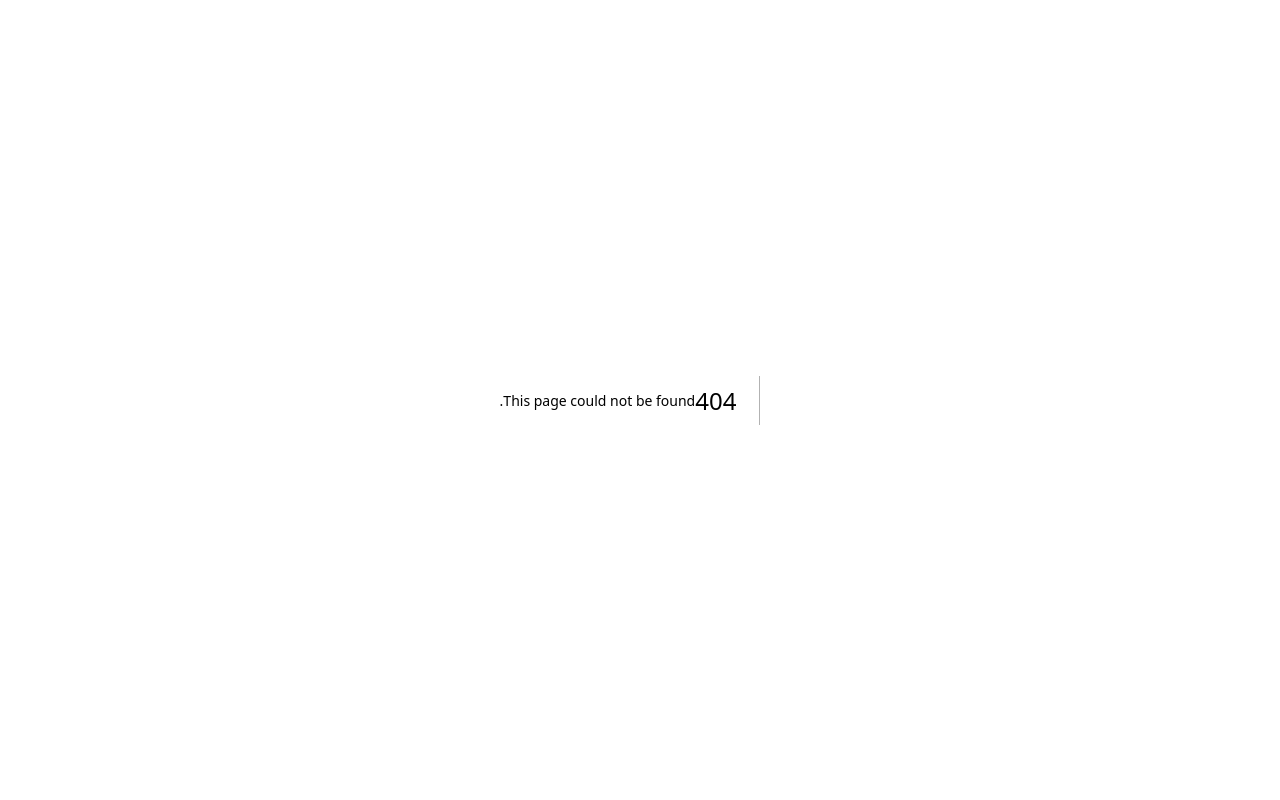
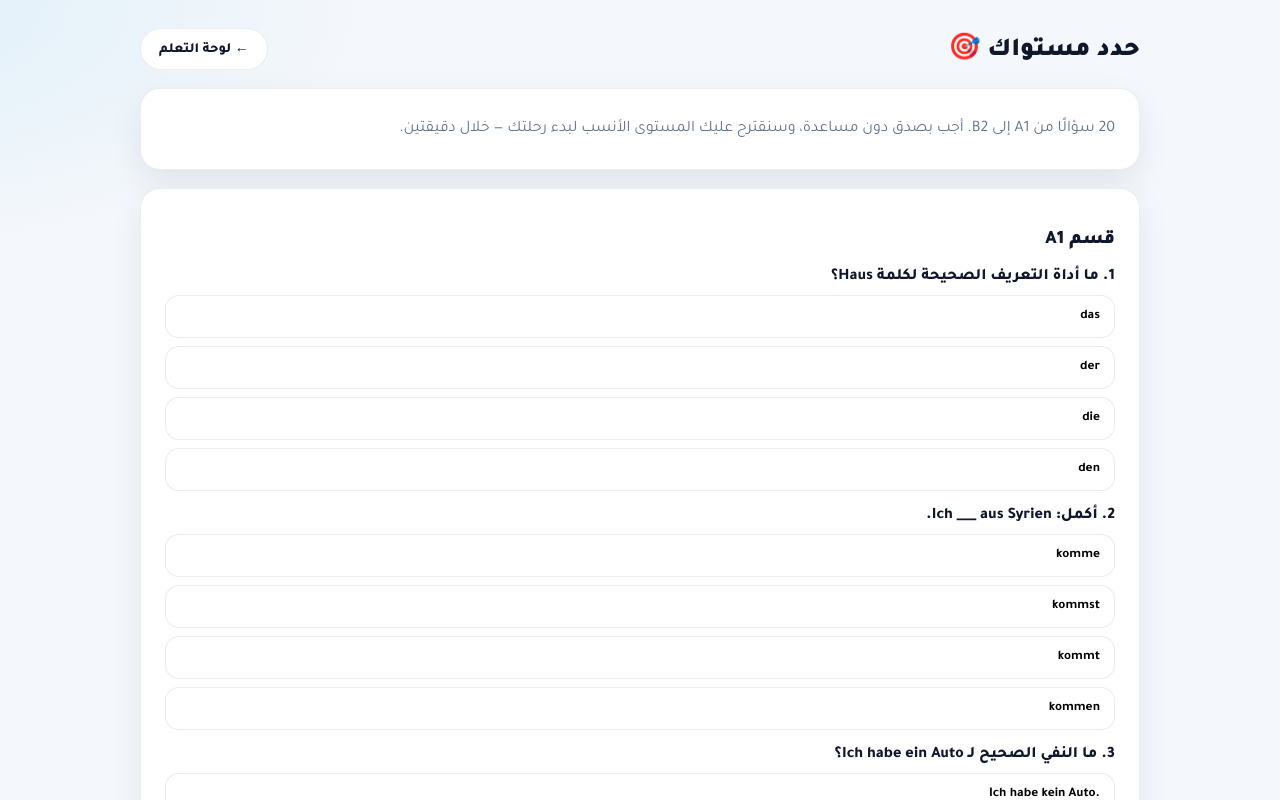
Before and after one commit to qerman-arabic/german-arabic, a Next.js app: page /placement in a window 1280 px wide. Before the commit this address had no page. Shown: the top 800 px of the page. Built offline with nearby package versions, Linux system fonts and the light colour scheme.

Commit message:
placement test

```diff
--- a/app/dashboard/page.js
+++ b/app/dashboard/page.js
@@ -67,6 +67,7 @@ export default function DashboardPage() {
   }
 
   const features = [
+    { href: '/placement', icon: '🎯', title: 'حدد مستواك', desc: 'اختبار ذكي من 20 سؤالًا' },
     { href: '/ai', icon: '🤖', title: 'المعلم الذكي', desc: 'اسأل وصحّح بالألمانية' },
     { href: '/goethe', icon: '🎓', title: 'نماذج Goethe', desc: '60 نموذجًا بأسلوب الامتحان' },
     { href: '/listening', icon: '🎧', title: 'الاستماع', desc: '60 مقطعًا بنبرتين' },
--- /dev/null
+++ b/app/placement/page.js
@@ -0,0 +1,190 @@
+'use client';
+
+import { useState } from 'react';
+
+const BLOCKS = [
+  {
+    level: 'A1',
+    questions: [
+      { q: 'ما أداة التعريف الصحيحة لكلمة Haus؟', o: ['das', 'der', 'die', 'den'], c: 0 },
+      { q: 'أكمل: Ich ___ aus Syrien.', o: ['komme', 'kommst', 'kommt', 'kommen'], c: 0 },
+      { q: 'ما النفي الصحيح لـ Ich habe ein Auto؟', o: ['Ich habe kein Auto.', 'Ich habe nicht Auto.', 'Ich habe keine Auto.', 'Ich kein habe Auto.'], c: 0 },
+      { q: 'كيف تقول «الكتاب» بالألمانية؟', o: ['das Buch', 'der Buch', 'die Buch', 'das Boch'], c: 0 },
+      { q: 'أكمل: Wir ___ müde.', o: ['sind', 'bin', 'ist', 'seid'], c: 0 },
+    ],
+  },
+  {
+    level: 'A2',
+    questions: [
+      { q: 'الماضي التام الصحيح من gehen مع ich؟', o: ['bin gegangen', 'habe gegangen', 'habe geht', 'bin geht'], c: 0 },
+      { q: 'اختر حرف الجر: Ich fahre ___ dem Bus.', o: ['mit', 'für', 'ohne', 'gegen'], c: 0 },
+      { q: 'صيغة المقارنة من groß؟', o: ['größer', 'am größten', 'mehr groß', 'größter'], c: 0 },
+      { q: 'أكمل: Ich lerne Deutsch, ___ in Berlin zu arbeiten.', o: ['um', 'für', 'weil', 'damit'], c: 0 },
+      { q: 'اختر الداتيف الصحيح: Ich helfe ___.', o: ['dem Mann', 'den Mann', 'der Mann', 'das Mann'], c: 0 },
+    ],
+  },
+  {
+    level: 'B1',
+    questions: [
+      { q: 'المبني للمجهول: Das Haus ___ gebaut.', o: ['wird', 'ist', 'hat', 'werden'], c: 0 },
+      { q: 'أكمل بترتيب صحيح: Obwohl es regnet, ___ spazieren.', o: ['gehe ich', 'ich gehe', 'gehe', 'ich ging'], c: 0 },
+      { q: 'الجملة النسبية: Der Mann, ___ ich sehe, ist mein Lehrer.', o: ['den', 'der', 'dem', 'das'], c: 0 },
+      { q: 'أكمل: Ich habe vor, nach Deutschland ___.', o: ['zu ziehen', 'ziehen', 'gezogen', 'ziehe'], c: 0 },
+      { q: 'أكمل: Seitdem er angekommen ___, ruft er täglich an.', o: ['ist', 'war', 'sein', 'wurde'], c: 0 },
+    ],
+  },
+  {
+    level: 'B2',
+    questions: [
+      { q: 'الكلام غير المباشر: Er sagt, er ___ keine Zeit.', o: ['habe', 'hat', 'hätte', 'haben'], c: 0 },
+      { q: 'بديل المجهول: Das Problem ___ lösen.', o: ['lässt sich', 'wird sich', 'ist sich', 'hat sich'], c: 0 },
+      { q: 'الصفة الممتدة: das gestern ___ Ergebnis', o: ['veröffentlichte', 'veröffentlichte', 'veröffentlich', 'veröffentlichend'], c: 0 },
+      { q: 'أكمل: Je mehr du übst, ___ besser wirst du.', o: ['desto', 'damit', 'obwohl', 'jedoch'], c: 0 },
+      { q: 'الجنيتيف: wegen ___ schlechten Wetters', o: ['des', 'der', 'dem', 'den'], c: 0 },
+    ],
+  },
+];
+
+export default function PlacementPage() {
+  const [answers, setAnswers] = useState({});
+  const [result, setResult] = useState(null);
+  const [toast, setToast] = useState('');
+
+  function select(level, qi, oi) {
+    if (result) return;
+    setAnswers((prev) => ({ ...prev, [`${level}-${qi}`]: oi }));
+  }
+
+  function submit() {
+    const total = BLOCKS.reduce((n, b) => n + b.questions.length, 0);
+    if (Object.keys(answers).length < total) {
+      setToast('أجب عن جميع الأسئلة العشرين أولًا');
+      setTimeout(() => setToast(''), 2500);
+      return;
+    }
+
+    const scores = BLOCKS.map((b) =>
+      b.questions.reduce((acc, q, qi) => acc + (answers[`${b.level}-${qi}`] === q.c ? 1 : 0), 0)
+    );
+
+    let rec = 'A1';
+    if (scores[0] >= 3) rec = 'A2';
+    if (scores[0] >= 3 && scores[1] >= 3) rec = 'B1';
+    if (scores[0] >= 3 && scores[1] >= 3 && scores[2] >= 3) rec = 'B2';
+
+    const advanced = scores.every((s) => s >= 4);
+
+    setResult({ scores, rec, advanced });
+    window.scrollTo({ top: 0, behavior: 'smooth' });
+  }
+
+  return (
+    <main className="container">
+      <div className="page-head">
+        <h1 className="page-title">حدد مستواك 🎯</h1>
+        <a className="btn btn-ghost" href="/dashboard">← لوحة التعلم</a>
+      </div>
+
+      {!result && (
+        <div className="card" style={{ marginBottom: 18 }}>
+          <p className="muted" style={{ margin: 0, lineHeight: 2 }}>
+            20 سؤالًا من A1 إلى B2. أجب بصدق دون مساعدة، وسنقترح عليك المستوى
+            الأنسب لبدء رحلتك — خلال دقيقتين.
+          </p>
+        </div>
+      )}
+
+      {result && (
+        <div
+          className="card"
+          style={{
+            textAlign: 'center',
+            background: 'linear-gradient(135deg, #0f766e, #10b981)',
+            color: '#fff',
+            marginBottom: 18,
+          }}
+        >
+          <div style={{ fontSize: 20, fontWeight: 800, opacity: 0.9 }}>
+            مستواك المقترح
+          </div>
+          <div style={{ fontSize: 56, fontWeight: 900 }}>{result.rec}</div>
+          <p style={{ opacity: 0.95, lineHeight: 1.9, maxWidth: 560, margin: '0 auto' }}>
+            {result.advanced
+              ? 'نتيجة استثنائية! أنت متمكن حتى B2 — ركّز على نماذج الامتحان والمحاكاة.'
+              : `تحليلك يظهر أنك تتقن ما قبل ${result.rec} وتحتاج البدء منه. خطتك جاهزة في لوحة التعلم.`}
+          </p>
+          <div style={{ display: 'flex', gap: 10, justifyContent: 'center', marginTop: 14, flexWrap: 'wrap' }}>
+            <a className="btn btn-lg" style={{ background: '#fff', color: '#0f766e' }} href="/dashboard">
+              ابدأ التعلم من {result.rec}
+            </a>
+            <button
+              className="btn btn-lg"
+              style={{ background: 'rgba(255,255,255,.2)', color: '#fff' }}
+              onClick={() => {
+                setResult(null);
+                setAnswers({});
+              }}
+            >
+              إعادة الاختبار
+            </button>
+          </div>
+        </div>
+      )}
+
+      {result && (
+        <div className="card" style={{ marginBottom: 18 }}>
+          <h2 className="section-title">تفصيل نتائجك</h2>
+          {BLOCKS.map((b, i) => (
+            <div key={b.level} style={{ marginBottom: 12 }}>
+              <div style={{ display: 'flex', justifyContent: 'space-between', marginBottom: 4 }}>
+                <span style={{ fontWeight: 800 }}>{b.level}</span>
+                <span className="muted small">{result.scores[i]}/5</span>
+              </div>
+              <div className="progress" style={{ margin: 0 }}>
+                <div
+                  className="progress-fill"
+                  style={{ width: `${(result.scores[i] / 5) * 100}%` }}
+                />
+              </div>
+            </div>
+          ))}
+        </div>
+      )}
+
+      {!result &&
+        BLOCKS.map((b) => (
+          <section key={b.level} className="card" style={{ marginBottom: 16 }}>
+            <h2 style={{ fontSize: 19, fontWeight: 900, marginBottom: 12 }}>
+              قسم {b.level}
+            </h2>
+            {b.questions.map((q, qi) => (
+              <div key={qi} style={{ marginBottom: 14 }}>
+                <p style={{ fontWeight: 800, marginBottom: 8 }}>
+                  {qi + 1}. {q.q}
+                </p>
+                <div style={{ display: 'grid', gap: 8 }}>
+                  {q.o.map((opt, oi) => {
+                    let cls = 'option';
+                    if (answers[`${b.level}-${qi}`] === oi) cls += ' selected';
+                    return (
+                      <button key={oi} className={cls} onClick={() => select(b.level, qi, oi)}>
+                        <span dir="ltr">{opt}</span>
+                      </button>
+                    );
+                  })}
+                </div>
+              </div>
+            ))}
+          </section>
+        ))}
+
+      {!result && (
+        <button className="btn btn-primary btn-lg" onClick={submit}>
+          احسب مستواي
+        </button>
+      )}
+
+      {toast && <div className="toast">{toast}</div>}
+    </main>
+  );
+}
```
